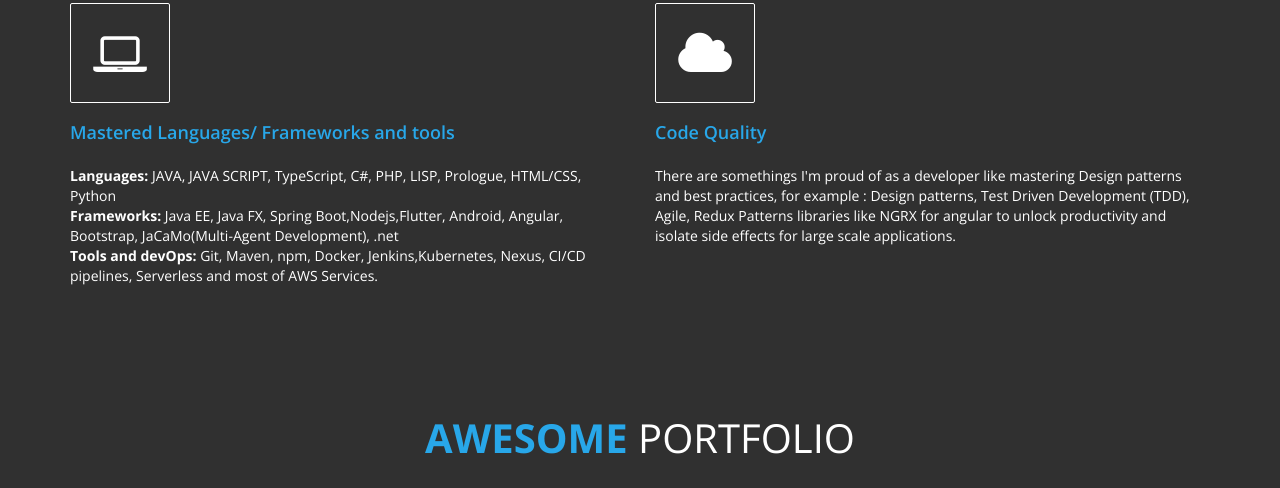
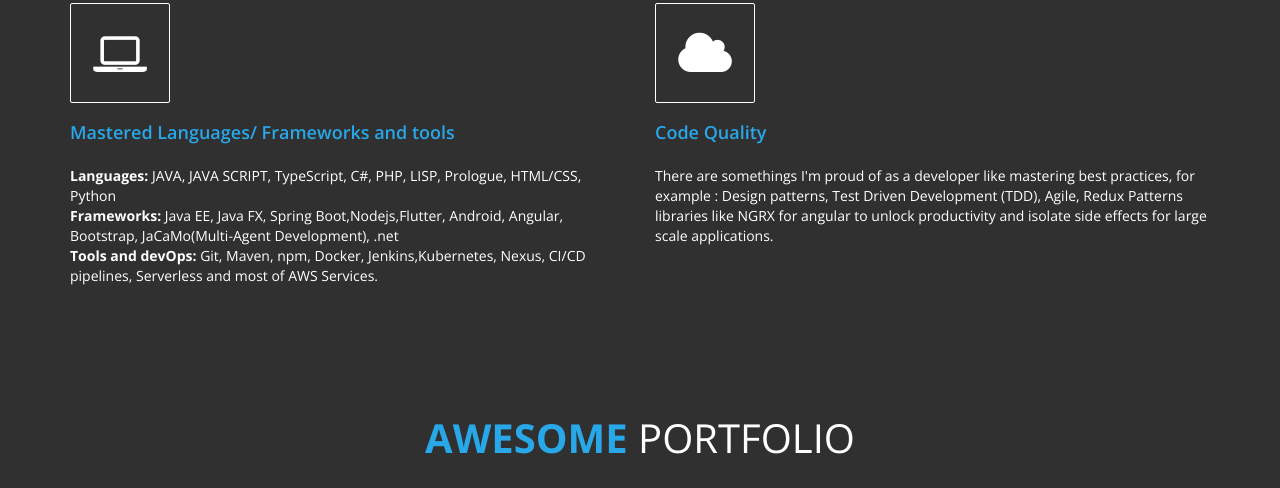
Before and after one commit to Be55am/be55am.github.io, a plain HTML site: page index.html in a window 1280 px wide. Shown: the part 1390-1878 px from the top of the page. Drawn offline with nearby package versions, Linux system fonts and the light colour scheme.

Commit message:
fixed a typo

```diff
--- a/index.html
+++ b/index.html
@@ -241,7 +241,7 @@
     					<i class="fa fa-cloud"></i>
     					<h4>Code Quality</h4>
     					<p>
-							There are somethings I'm proud of as a developer like mastering Design patterns and best practices, for example :
+							There are somethings I'm proud of as a developer like mastering best practices, for example :
 							Design patterns, Test Driven Development (TDD), Agile, Redux Patterns libraries like NGRX for angular to unlock productivity and isolate side effects for large scale applications.
 						</p>
     				</div>
```
